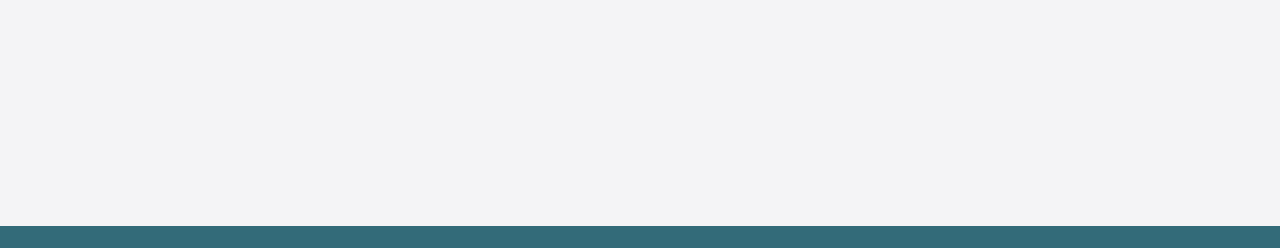
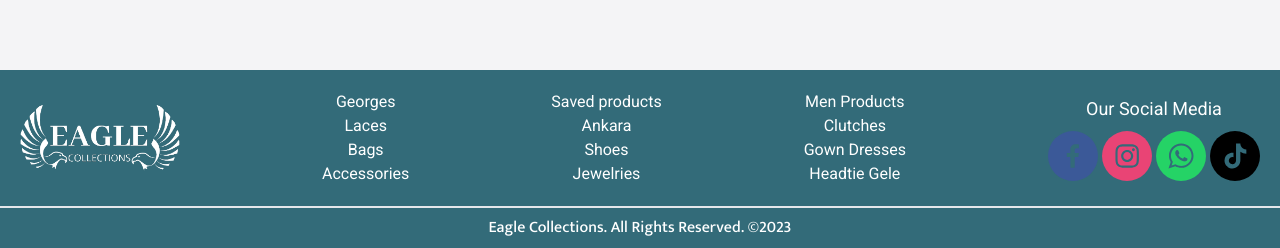
Before and after one commit to blessedjoe2000/eaglecollections, a Next.js app: page / in a window 1280 px wide. Shown: the part 552-800 px from the top of the page. Built offline with nearby package versions, Linux system fonts and the light colour scheme; no server answers; the database is empty.

Commit message:
footer at bottom

```diff
--- a/app/layout.js
+++ b/app/layout.js
@@ -14,14 +14,14 @@
 
 export default function RootLayout({ children }) {
   return (
-    <html lang="en " className="bg-light-grey font-muktaFont text-dark-green ">
-      <body className="">
+    <html lang="en " className="bg-light-grey font-muktaFont text-dark-green">
+      <body className="flex flex-col min-h-screen">
         <Toaster position="top-right" />
         <AuthProvider>
           <CartContextProvider>
             <SearchProvider>
               <Navbar />
-              {children}
+              <div className="flex-grow">{children}</div>
               <Footer />
             </SearchProvider>
           </CartContextProvider>
--- a/components/Footer/Footer.jsx
+++ b/components/Footer/Footer.jsx
@@ -6,8 +6,8 @@
 
 export default function Footer() {
   return (
-    <footer className="min-h-screen relative">
-      <div className="flex flex-colflex flex-col absolute w-full bottom-0">
+    <footer className=" ">
+      <div className="flex flex-colflex flex-col ">
         <div className="sm:flex justify-between items-center gap-5 bg-dark-green text-white p-5 font-robotoFont">
           <div className="flex justify-center items-center">
             <Logo />
```
